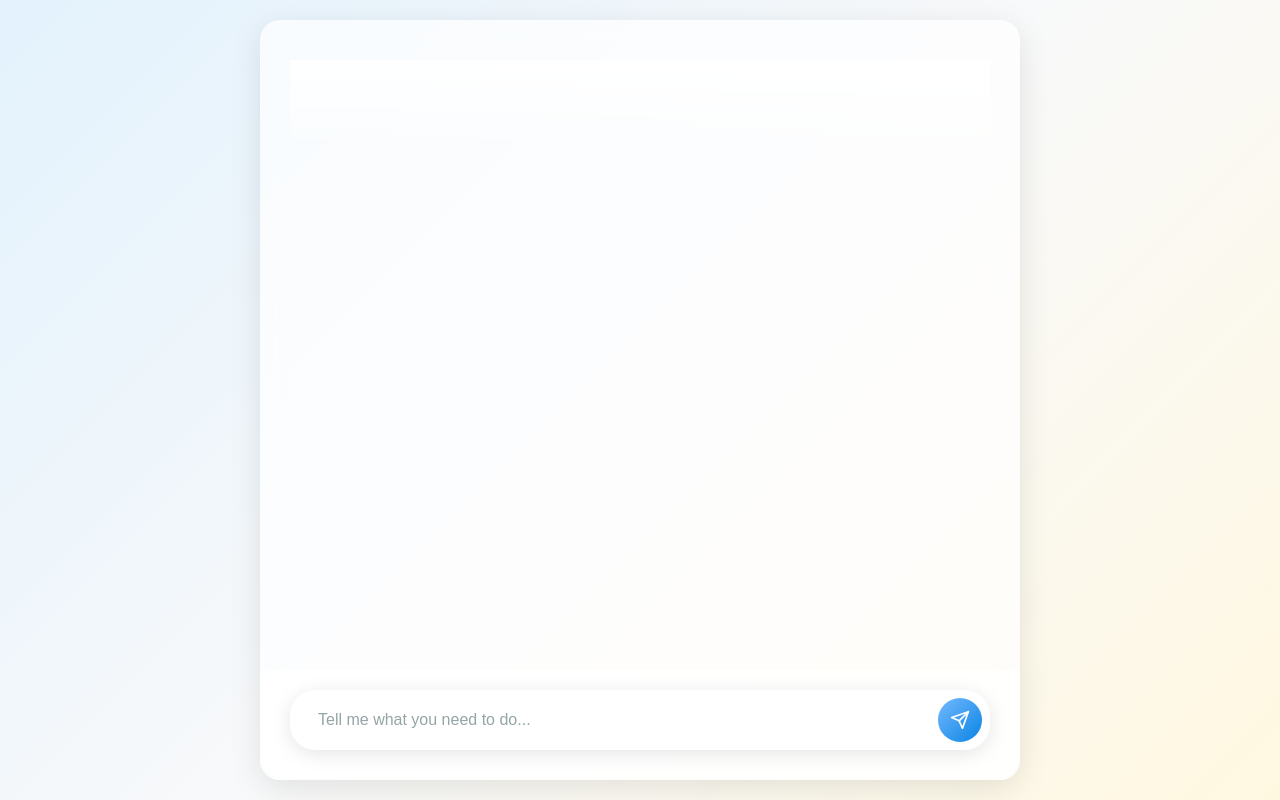
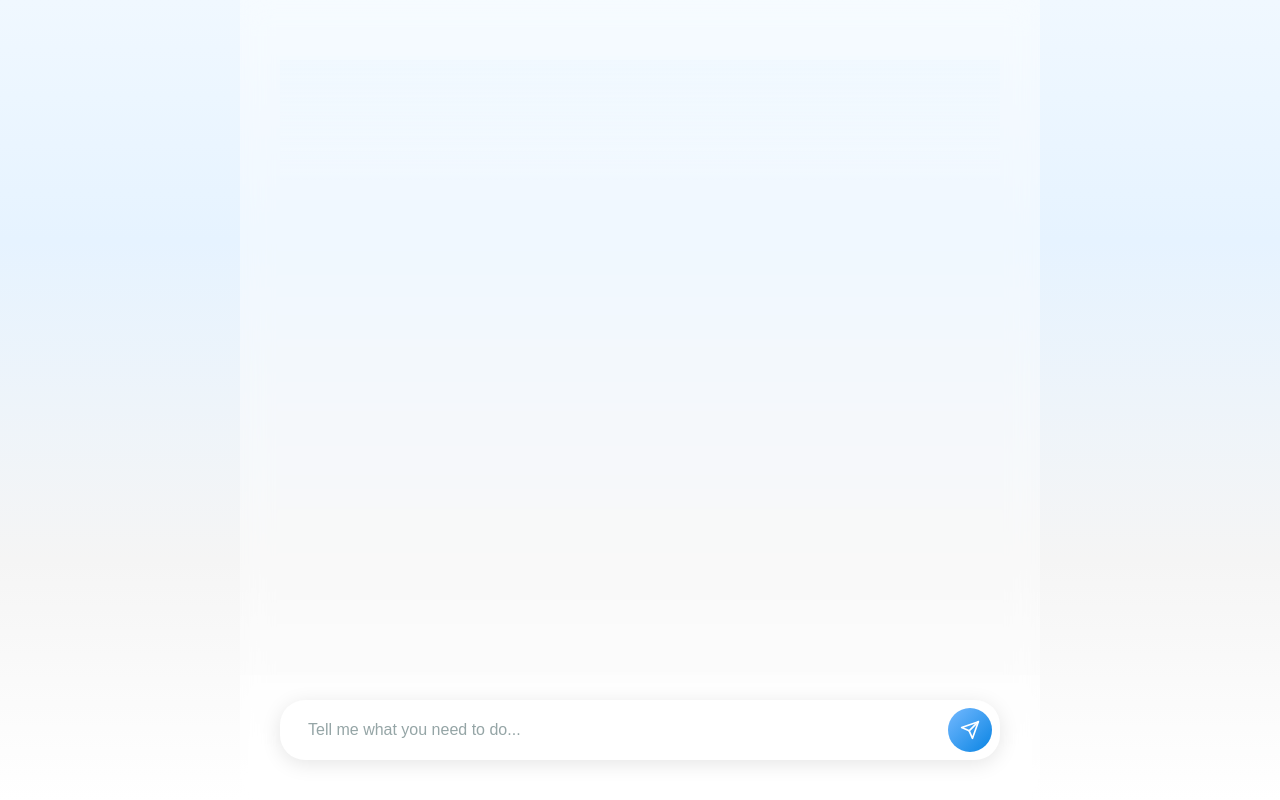
Before and after one commit to jcashell1989/todo-app, a Flask app: page / in a window 1280 px wide. Run offline with Flask 3, Linux system fonts and the light colour scheme; some libraries are stand-ins or nearby versions.

Commit message:
Redesign UI to match original mockup with improved fading
- Update background gradient to softer cloud-like colors
- Remove chat container borders and shadows for seamless look
- Increase message spacing and padding for better readability
- Improve fading algorithm with subtle upward translation
- Extend fading range to 10 levels for smoother transitions
- Update color scheme to match calming cloud theme
- Refine message bubble styling with softer shadows

🤖 Generated with [Claude Code](https://claude.ai/code)

Co-Authored-By: Claude <noreply@anthropic.com>

```diff
--- a/static/script.js
+++ b/static/script.js
@@ -168,14 +168,14 @@ function updateMessageFading() {
 
     messages.forEach((message, index) => {
         // Remove any existing fading classes
-        for (let i = 1; i <= 9; i++) {
+        for (let i = 1; i <= 10; i++) {
             message.classList.remove(`fading-${i}`);
         }
 
-        // Calculate fading level based on position from bottom
+        // Calculate fading level based on position from bottom - more gradual
         const positionFromBottom = totalMessages - index;
-        if (positionFromBottom > 10) {
-            const fadingLevel = Math.min(9, Math.floor((positionFromBottom - 10) / 2) + 1);
+        if (positionFromBottom > 8) {
+            const fadingLevel = Math.min(10, positionFromBottom - 7);
             message.classList.add(`fading-${fadingLevel}`);
         }
     });
--- a/static/style.css
+++ b/static/style.css
@@ -7,9 +7,9 @@
 
 body {
     font-family: -apple-system, BlinkMacSystemFont, 'Segoe UI', Roboto, Oxygen, Ubuntu, Cantarell, sans-serif;
-    background: linear-gradient(135deg, #e3f2fd 0%, #f8f9fa 50%, #fff8e1 100%);
+    background: linear-gradient(180deg, #f0f8ff 0%, #e6f3ff 30%, #f5f5f5 70%, #ffffff 100%);
     min-height: 100vh;
-    color: #2c3e50;
+    color: #4a5568;
 }
 
 .container {
@@ -24,21 +24,21 @@ body {
     display: flex;
     flex-direction: column;
     height: 100vh;
-    background: rgba(255, 255, 255, 0.7);
-    backdrop-filter: blur(10px);
-    border-radius: 20px;
-    margin: 20px;
+    background: rgba(255, 255, 255, 0.4);
+    backdrop-filter: blur(15px);
+    border-radius: 0;
+    margin: 0;
     overflow: hidden;
-    box-shadow: 0 8px 32px rgba(0, 0, 0, 0.1);
+    box-shadow: none;
 }
 
 .messages-area {
     flex: 1;
     overflow-y: auto;
-    padding: 40px 30px 20px;
+    padding: 60px 40px 30px;
     display: flex;
     flex-direction: column;
-    gap: 20px;
+    gap: 25px;
     position: relative;
 }
 
@@ -47,40 +47,44 @@ body {
     content: '';
     position: sticky;
     top: 0;
-    height: 80px;
+    height: 120px;
     background: linear-gradient(180deg,
-        rgba(255, 255, 255, 0.9) 0%,
-        rgba(255, 255, 255, 0.5) 50%,
-        rgba(255, 255, 255, 0) 100%);
+        rgba(240, 248, 255, 0.95) 0%,
+        rgba(240, 248, 255, 0.7) 40%,
+        rgba(240, 248, 255, 0.3) 70%,
+        rgba(240, 248, 255, 0) 100%);
     z-index: 1;
     pointer-events: none;
-    margin-bottom: -80px;
+    margin-bottom: -120px;
 }
 
 .message {
-    max-width: 80%;
-    padding: 16px 20px;
-    border-radius: 20px;
-    font-size: 16px;
-    line-height: 1.5;
+    max-width: 85%;
+    padding: 20px 24px;
+    border-radius: 24px;
+    font-size: 17px;
+    line-height: 1.6;
     position: relative;
-    animation: fadeIn 0.3s ease-out;
-    transition: opacity 0.3s ease-out;
+    animation: fadeIn 0.5s ease-out;
+    transition: opacity 1s ease-out;
+    margin-bottom: 8px;
 }
 
 .message.user {
     align-self: flex-end;
-    background: linear-gradient(135deg, #74b9ff 0%, #0984e3 100%);
+    background: linear-gradient(135deg, #4299e1 0%, #3182ce 100%);
     color: white;
-    border-bottom-right-radius: 8px;
+    border-bottom-right-radius: 6px;
+    box-shadow: 0 2px 12px rgba(66, 153, 225, 0.2);
 }
 
 .message.assistant {
     align-self: flex-start;
-    background: rgba(255, 255, 255, 0.9);
-    color: #2c3e50;
-    border: 1px solid rgba(116, 185, 255, 0.2);
-    border-bottom-left-radius: 8px;
+    background: rgba(255, 255, 255, 0.85);
+    color: #4a5568;
+    border: none;
+    border-bottom-left-radius: 6px;
+    box-shadow: 0 1px 8px rgba(0, 0, 0, 0.05);
 }
 
 .message.system {
@@ -105,21 +109,22 @@ body {
     margin-top: 4px;
 }
 
-/* Fading effect based on scroll position */
-.message.fading-1 { opacity: 0.9; }
-.message.fading-2 { opacity: 0.8; }
-.message.fading-3 { opacity: 0.7; }
-.message.fading-4 { opacity: 0.6; }
-.message.fading-5 { opacity: 0.5; }
-.message.fading-6 { opacity: 0.4; }
-.message.fading-7 { opacity: 0.3; }
-.message.fading-8 { opacity: 0.2; }
-.message.fading-9 { opacity: 0.1; }
+/* Fading effect based on scroll position - more subtle and gradual */
+.message.fading-1 { opacity: 0.95; transform: translateY(-2px); }
+.message.fading-2 { opacity: 0.90; transform: translateY(-4px); }
+.message.fading-3 { opacity: 0.85; transform: translateY(-6px); }
+.message.fading-4 { opacity: 0.78; transform: translateY(-8px); }
+.message.fading-5 { opacity: 0.70; transform: translateY(-10px); }
+.message.fading-6 { opacity: 0.60; transform: translateY(-12px); }
+.message.fading-7 { opacity: 0.48; transform: translateY(-14px); }
+.message.fading-8 { opacity: 0.35; transform: translateY(-16px); }
+.message.fading-9 { opacity: 0.20; transform: translateY(-18px); }
+.message.fading-10 { opacity: 0.08; transform: translateY(-20px); }
 
 .input-area {
-    padding: 20px 30px 30px;
-    background: rgba(255, 255, 255, 0.3);
-    backdrop-filter: blur(5px);
+    padding: 25px 40px 40px;
+    background: rgba(255, 255, 255, 0.2);
+    backdrop-filter: blur(10px);
 }
 
 .input-container {
```
